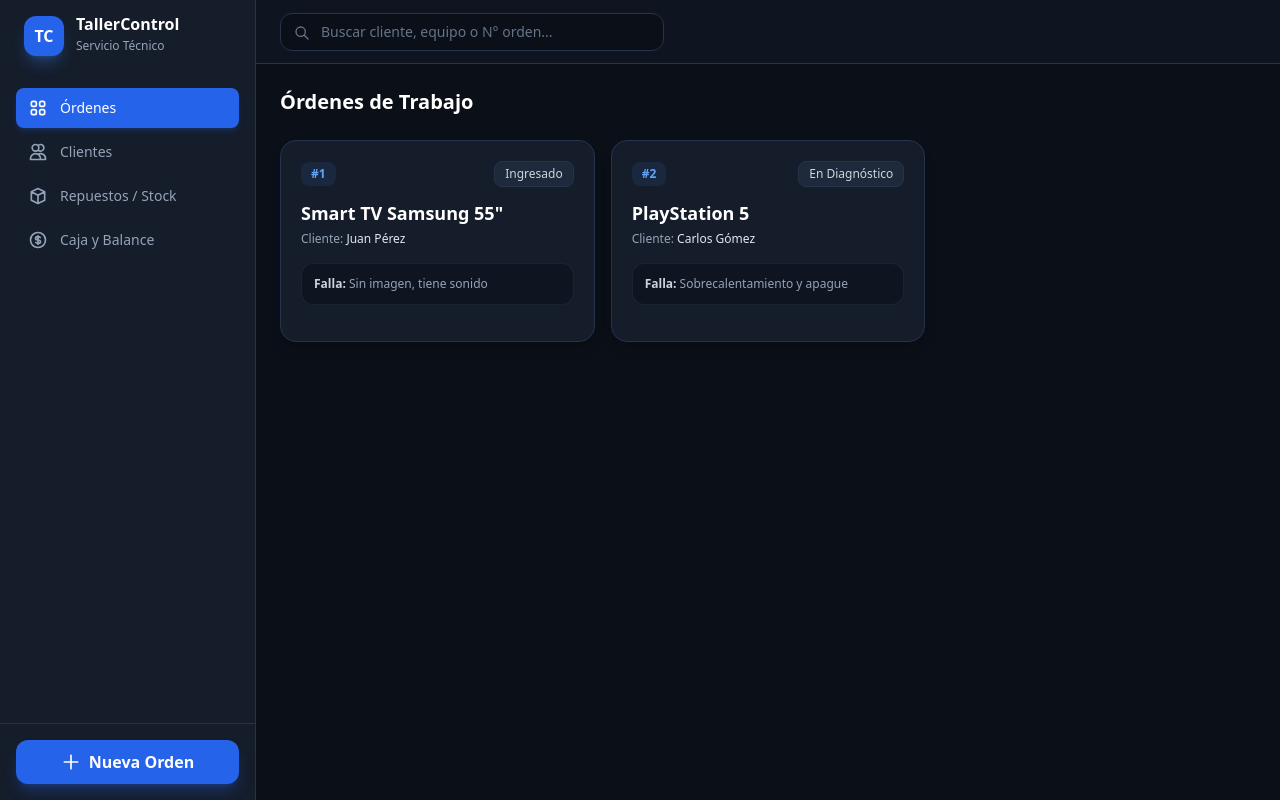
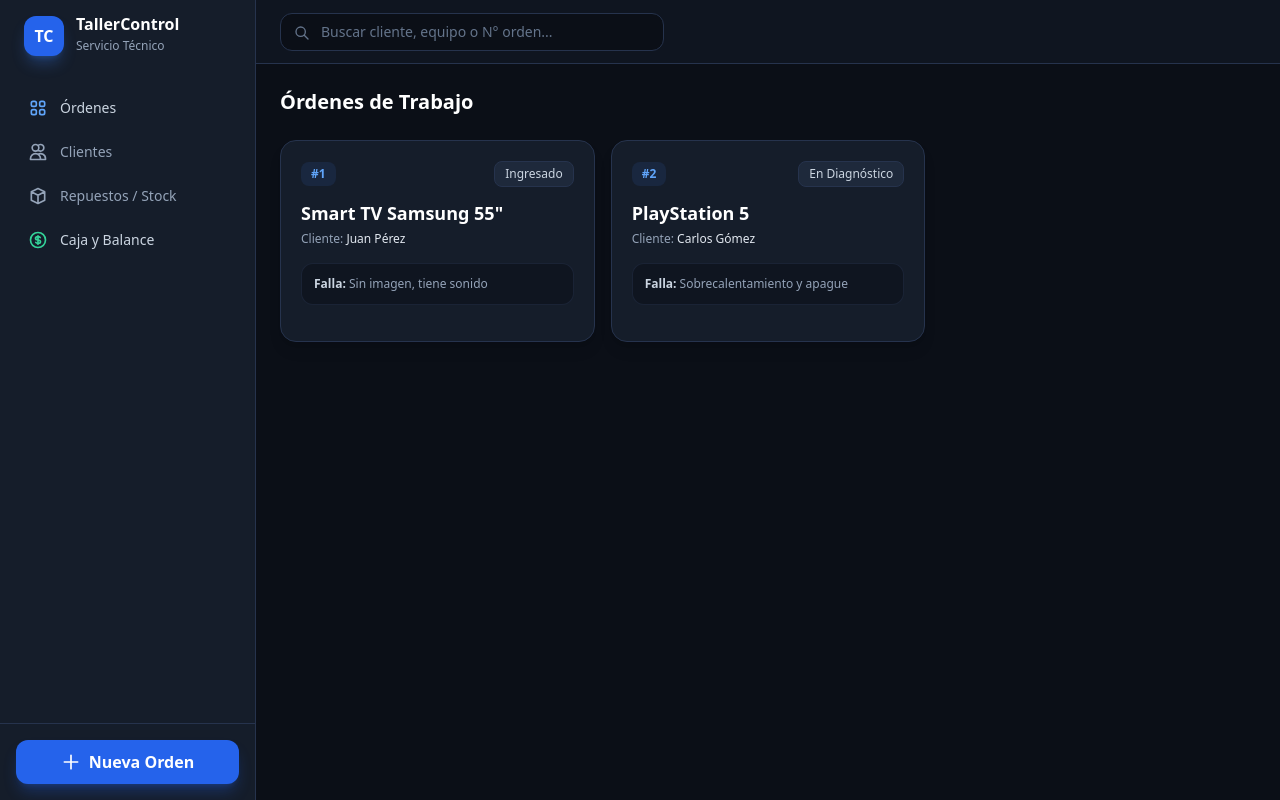
Before and after one commit to fbncastelli-bot/taller-control, a FastAPI app: page / in a window 1280 px wide. Run offline with FastAPI, Linux system fonts and the light colour scheme; some libraries are stand-ins or nearby versions.

Commit message:
Add files via upload

```diff
--- a/templates/index.html
+++ b/templates/index.html
@@ -45,22 +45,22 @@
             </div>
 
             <nav class="space-y-1">
-                <a href="#" onclick="toggleSidebar()" class="flex items-center gap-3 px-3 py-2.5 text-sm font-medium rounded-lg bg-blue-600 text-white shadow-md shadow-blue-600/20">
-                    <svg class="w-5 h-5" fill="none" stroke="currentColor" viewBox="0 0 24 24"><path stroke-linecap="round" stroke-linejoin="round" stroke-width="2" d="M4 6a2 2 0 012-2h2a2 2 0 012 2v2a2 2 0 01-2 2H6a2 2 0 01-2-2V6zM14 6a2 2 0 012-2h2a2 2 0 012 2v2a2 2 0 01-2 2h-2a2 2 0 01-2-2V6zM4 16a2 2 0 012-2h2a2 2 0 012 2v2a2 2 0 01-2 2H6a2 2 0 01-2-2v-2zM14 16a2 2 0 012-2h2a2 2 0 012 2v2a2 2 0 01-2 2h-2a2 2 0 01-2-2v-2z"/></svg>
+                <button onclick="cambiarVista('ordenes'); toggleSidebar();" class="w-full flex items-center gap-3 px-3 py-2.5 text-sm font-medium rounded-lg text-slate-300 hover:bg-slate-800/50 hover:text-white transition">
+                    <svg class="w-5 h-5 text-blue-400" fill="none" stroke="currentColor" viewBox="0 0 24 24"><path stroke-linecap="round" stroke-linejoin="round" stroke-width="2" d="M4 6a2 2 0 012-2h2a2 2 0 012 2v2a2 2 0 01-2 2H6a2 2 0 01-2-2V6zM14 6a2 2 0 012-2h2a2 2 0 012 2v2a2 2 0 01-2 2h-2a2 2 0 01-2-2V6zM4 16a2 2 0 012-2h2a2 2 0 012 2v2a2 2 0 01-2 2H6a2 2 0 01-2-2v-2zM14 16a2 2 0 012-2h2a2 2 0 012 2v2a2 2 0 01-2 2h-2a2 2 0 01-2-2v-2z"/></svg>
                     Órdenes
-                </a>
-                <a href="#" onclick="toggleSidebar()" class="flex items-center gap-3 px-3 py-2.5 text-sm font-medium rounded-lg text-slate-400 hover:bg-slate-800/50 hover:text-slate-200 transition">
+                </button>
+                <button onclick="toggleSidebar()" class="w-full flex items-center gap-3 px-3 py-2.5 text-sm font-medium rounded-lg text-slate-400 hover:bg-slate-800/50 hover:text-slate-200 transition">
                     <svg class="w-5 h-5" fill="none" stroke="currentColor" viewBox="0 0 24 24"><path stroke-linecap="round" stroke-linejoin="round" stroke-width="2" d="M12 4.354a4 4 0 110 5.292M15 21H3v-1a6 6 0 0112 0v1zm0 0h6v-1a6 6 0 00-9-5.197M13 7a4 4 0 11-8 0 4 4 0 018 0z"/></svg>
                     Clientes
-                </a>
-                <a href="#" onclick="toggleSidebar()" class="flex items-center gap-3 px-3 py-2.5 text-sm font-medium rounded-lg text-slate-400 hover:bg-slate-800/50 hover:text-slate-200 transition">
+                </button>
+                <button onclick="toggleSidebar()" class="w-full flex items-center gap-3 px-3 py-2.5 text-sm font-medium rounded-lg text-slate-400 hover:bg-slate-800/50 hover:text-slate-200 transition">
                     <svg class="w-5 h-5" fill="none" stroke="currentColor" viewBox="0 0 24 24"><path stroke-linecap="round" stroke-linejoin="round" stroke-width="2" d="M20 7l-8-4-8 4m16 0l-8 4m8-4v10l-8 4m0-10L4 7m8 4v10M4 7v10l8 4"/></svg>
                     Repuestos / Stock
-                </a>
-                <a href="#" onclick="toggleSidebar()" class="flex items-center gap-3 px-3 py-2.5 text-sm font-medium rounded-lg text-slate-400 hover:bg-slate-800/50 hover:text-slate-200 transition">
-                    <svg class="w-5 h-5" fill="none" stroke="currentColor" viewBox="0 0 24 24"><path stroke-linecap="round" stroke-linejoin="round" stroke-width="2" d="M12 8c-1.657 0-3 .895-3 2s1.343 2 3 2 3 .895 3 2-1.343 2-3 2m0-8c1.11 0 2.08.402 2.599 1M12 8V7m0 1v8m0 0v1m0-1c-1.11 0-2.08-.402-2.599-1M21 12a9 9 0 11-18 0 9 9 0 0118 0z"/></svg>
+                </button>
+                <button onclick="cambiarVista('caja'); toggleSidebar();" class="w-full flex items-center gap-3 px-3 py-2.5 text-sm font-medium rounded-lg text-slate-300 hover:bg-slate-800/50 hover:text-white transition">
+                    <svg class="w-5 h-5 text-emerald-400" fill="none" stroke="currentColor" viewBox="0 0 24 24"><path stroke-linecap="round" stroke-linejoin="round" stroke-width="2" d="M12 8c-1.657 0-3 .895-3 2s1.343 2 3 2 3 .895 3 2-1.343 2-3 2m0-8c1.11 0 2.08.402 2.599 1M12 8V7m0 1v8m0 0v1m0-1c-1.11 0-2.08-.402-2.599-1M21 12a9 9 0 11-18 0 9 9 0 0118 0z"/></svg>
                     Caja y Balance
-                </a>
+                </button>
             </nav>
         </div>
 
@@ -72,7 +72,7 @@
         </div>
     </aside>
 
-    <!-- Overlay para celular al abrir menú -->
+    <!-- Overlay para celular -->
     <div id="overlay" onclick="toggleSidebar()" class="fixed inset-0 bg-black/50 hidden z-20 md:hidden"></div>
 
     <!-- Área Principal -->
@@ -85,14 +85,57 @@
             </div>
         </header>
 
-        <!-- Contenido principal -->
-        <div class="flex-1 overflow-y-auto p-4 md:p-6">
+        <!-- VISTA: ÓRDENES DE TRABAJO -->
+        <div id="vistaOrdenes" class="flex-1 overflow-y-auto p-4 md:p-6">
             <div class="flex items-center justify-between mb-6">
                 <h2 class="text-xl font-bold text-white">Órdenes de Trabajo</h2>
             </div>
+            <div id="ordersContainer" class="grid grid-cols-1 md:grid-cols-2 lg:grid-cols-3 gap-4"></div>
+        </div>
 
-            <!-- Listado de tarjetas -->
-            <div id="ordersContainer" class="grid grid-cols-1 md:grid-cols-2 lg:grid-cols-3 gap-4">
+        <!-- VISTA: CAJA Y BALANCE -->
+        <div id="vistaCaja" class="flex-1 overflow-y-auto p-4 md:p-6 hidden">
+            <div class="flex items-center justify-between mb-6">
+                <h2 class="text-xl font-bold text-white">Caja y Balance</h2>
+                <button onclick="abrirModalMovimiento()" class="bg-emerald-600 hover:bg-emerald-500 text-white font-semibold py-2 px-4 rounded-xl shadow-lg shadow-emerald-600/20 text-sm flex items-center gap-2 transition">
+                    <svg class="w-4 h-4" fill="none" stroke="currentColor" viewBox="0 0 24 24"><path stroke-linecap="round" stroke-linejoin="round" stroke-width="2" d="M12 4v16m8-8H4"/></svg>
+                    Nuevo Movimiento
+                </button>
+            </div>
+
+            <!-- Tarjetas de Resumen Financiero -->
+            <div class="grid grid-cols-1 md:grid-cols-3 gap-4 mb-6">
+                <div class="bg-cardbg border border-bordercolor rounded-2xl p-4">
+                    <span class="text-xs text-slate-400 font-medium">Ingresos Totales</span>
+                    <p id="totalIngresos" class="text-2xl font-bold text-emerald-400 mt-1">$0</p>
+                </div>
+                <div class="bg-cardbg border border-bordercolor rounded-2xl p-4">
+                    <span class="text-xs text-slate-400 font-medium">Gastos / Egresos</span>
+                    <p id="totalEgresos" class="text-2xl font-bold text-rose-400 mt-1">$0</p>
+                </div>
+                <div class="bg-cardbg border border-bordercolor rounded-2xl p-4">
+                    <span class="text-xs text-slate-400 font-medium">Saldo en Caja</span>
+                    <p id="saldoTotal" class="text-2xl font-bold text-blue-400 mt-1">$0</p>
+                </div>
+            </div>
+
+            <!-- Tabla de Movimientos -->
+            <div class="bg-cardbg border border-bordercolor rounded-2xl overflow-hidden shadow-lg">
+                <div class="p-4 border-b border-bordercolor">
+                    <h3 class="font-bold text-white text-sm">Historial de Movimientos</h3>
+                </div>
+                <div class="overflow-x-auto">
+                    <table class="w-full text-left border-collapse">
+                        <thead>
+                            <tr class="bg-darkbg/50 border-b border-bordercolor text-xs text-slate-400">
+                                <th class="py-3 px-4">Fecha</th>
+                                <th class="py-3 px-4">Concepto</th>
+                                <th class="py-3 px-4">Monto</th>
+                            </tr>
+                        </thead>
+                        <tbody id="tablaMovimientos"></tbody>
+                    </table>
+                </div>
             </div>
         </div>
     </main>
@@ -122,6 +165,34 @@
         </div>
     </div>
 
+    <!-- Modal Nuevo Movimiento de Caja -->
+    <div id="modalNuevoMovimiento" class="fixed inset-0 bg-black/70 backdrop-blur-sm hidden flex items-center justify-center p-4 z-50">
+        <div class="bg-cardbg border border-bordercolor w-full max-w-lg rounded-2xl p-6 shadow-2xl">
+            <h3 class="text-lg font-bold text-white mb-4">Registrar Movimiento de Caja</h3>
+            <form id="formNuevoMovimiento" onsubmit="guardarMovimientoCaja(event)" class="space-y-4">
+                <div>
+                    <label class="block text-xs font-semibold text-slate-400 mb-1">Tipo de Movimiento</label>
+                    <select id="tipoInput" class="w-full bg-darkbg border border-bordercolor rounded-lg py-2 px-3 text-sm text-slate-200 focus:outline-none focus:border-blue-500">
+                        <option value="ingreso">Ingreso (+ Cobro / Seña)</option>
+                        <option value="egreso">Egreso (- Gasto / Repuesto)</option>
+                    </select>
+                </div>
+                <div>
+                    <label class="block text-xs font-semibold text-slate-400 mb-1">Concepto / Descripción</label>
+                    <input type="text" id="conceptoInput" required placeholder="Ej: Seña reparación TV Samsung" class="w-full bg-darkbg border border-bordercolor rounded-lg py-2 px-3 text-sm text-slate-200 focus:outline-none focus:border-blue-500">
+                </div>
+                <div>
+                    <label class="block text-xs font-semibold text-slate-400 mb-1">Monto ($)</label>
+                    <input type="number" id="montoInput" required placeholder="Ej: 15000" class="w-full bg-darkbg border border-bordercolor rounded-lg py-2 px-3 text-sm text-slate-200 focus:outline-none focus:border-blue-500">
+                </div>
+                <div class="flex justify-end gap-3 pt-2">
+                    <button type="button" onclick="cerrarModalMovimiento()" class="px-4 py-2 text-sm text-slate-400 hover:text-white">Cancelar</button>
+                    <button type="submit" class="bg-emerald-600 hover:bg-emerald-500 text-white font-semibold px-5 py-2 rounded-lg text-sm transition">Guardar Movimiento</button>
+                </div>
+            </form>
+        </div>
+    </div>
+
     <script>
         function toggleSidebar() {
             const sidebar = document.getElementById('sidebar');
```
